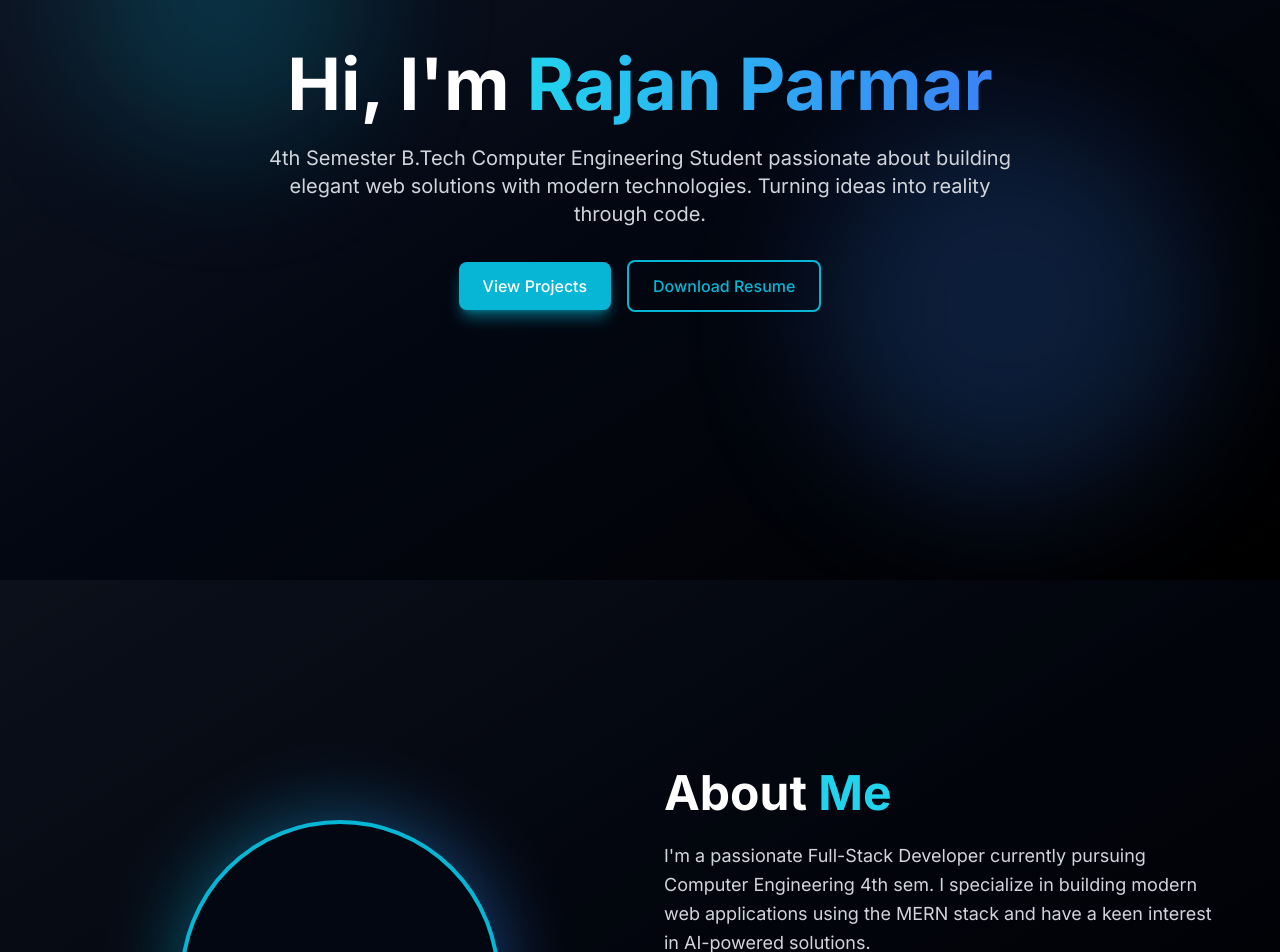
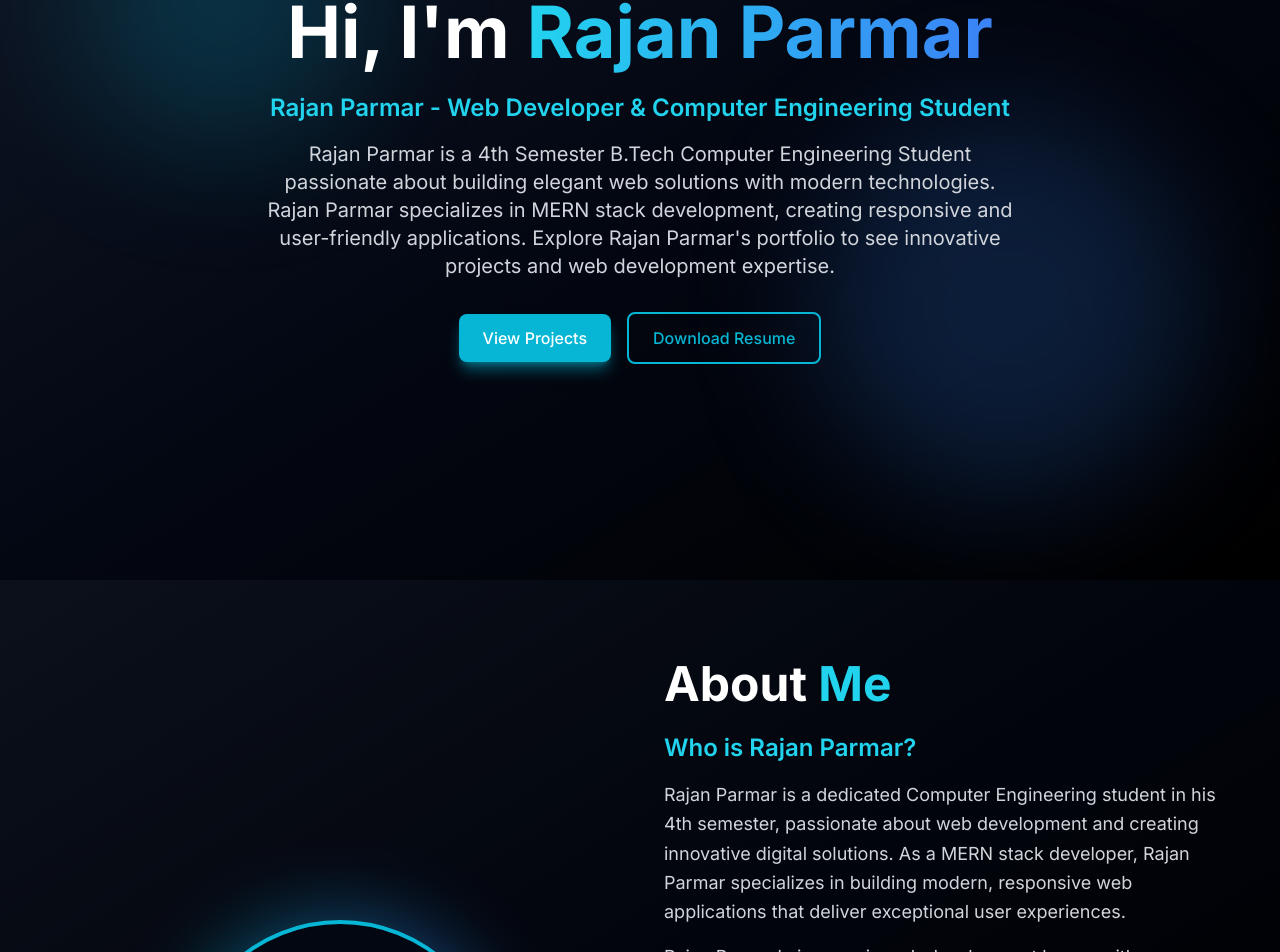
Before and after one commit to rajan-parmar-23102006/rajanparmar, a Next.js app in the folder rajan-portfolio/: page / in a window 1280 px wide. Shown: the part 220-1172 px from the top of the page. Built offline with nearby package versions, Linux system fonts and the light colour scheme.

Commit message:
SEo improvement

```diff
--- a/rajan-portfolio/app/layout.tsx
+++ b/rajan-portfolio/app/layout.tsx
@@ -5,8 +5,47 @@ import "./globals.css";
 const inter = Inter({ subsets: ["latin"] });
 
 export const metadata: Metadata = {
-  title: "Rajan Parmar | Full-Stack Developer",
-  description: "Portfolio of Rajan Parmar - Full-Stack Developer specializing in MERN stack and modern web technologies.",
+  title: "Rajan Parmar | Web Developer | Portfolio | MERN Stack Developer",
+  description: "Rajan Parmar is a skilled web developer and Computer Engineering student specializing in MERN stack, JavaScript, React, Node.js, and modern web applications. View Rajan Parmar's portfolio, projects, skills, and experience.",
+  keywords: "Rajan Parmar, web developer, MERN stack developer, full-stack developer, JavaScript developer, React developer, Node.js developer, portfolio, Rajan Parmar projects, Rajan Parmar resume",
+  authors: [{ name: "Rajan Parmar" }],
+  creator: "Rajan Parmar",
+  publisher: "Rajan Parmar",
+  openGraph: {
+    title: "Rajan Parmar | Web Developer Portfolio",
+    description: "Rajan Parmar - Full-Stack Developer specializing in MERN stack and modern web technologies. Computer Engineering student with expertise in JavaScript, React, and Node.js.",
+    url: "https://rajanparmar.vercel.app",
+    siteName: "Rajan Parmar Portfolio",
+    type: "website",
+    images: [
+      {
+        url: "/personalimage.jpg",
+        width: 1200,
+        height: 630,
+        alt: "Rajan Parmar - Web Developer",
+      },
+    ],
+  },
+  twitter: {
+    card: "summary_large_image",
+    title: "Rajan Parmar | Web Developer Portfolio",
+    description: "Rajan Parmar - Full-Stack Developer specializing in MERN stack and modern web technologies.",
+    images: ["/personalimage.jpg"],
+  },
+  robots: {
+    index: true,
+    follow: true,
+    googleBot: {
+      index: true,
+      follow: true,
+      "max-video-preview": -1,
+      "max-image-preview": "large",
+      "max-snippet": -1,
+    },
+  },
+  verification: {
+    google: "your-google-site-verification-code", // You'll need to add this from Google Search Console
+  },
 };
 
 export default function RootLayout({
@@ -16,6 +55,41 @@ export default function RootLayout({
 }>) {
   return (
     <html lang="en">
+      <head>
+        <script
+          type="application/ld+json"
+          dangerouslySetInnerHTML={{
+            __html: JSON.stringify({
+              "@context": "https://schema.org",
+              "@type": "Person",
+              "name": "Rajan Parmar",
+              "url": "https://rajanparmar.vercel.app",
+              "sameAs": [
+                "https://github.com/rajan-parmar-23102006/",
+                "https://www.linkedin.com/in/rajan-parmar-458978301/",
+                "https://twitter.com/yourusername", // Add your Twitter if you have one
+                "https://instagram.com/yourusername" // Add your Instagram if you have one
+              ],
+              "jobTitle": "Web Developer",
+              "description": "Rajan Parmar is a Computer Engineering student and full-stack web developer specializing in MERN stack technologies including JavaScript, React, Node.js, and modern web applications.",
+              "image": "https://rajanparmar.vercel.app/personalimage.jpg",
+              "address": {
+                "@type": "PostalAddress",
+                "addressCountry": "India"
+              },
+              "knowsAbout": [
+                "Web Development",
+                "MERN Stack",
+                "JavaScript",
+                "React",
+                "Node.js",
+                "Full-Stack Development",
+                "Computer Engineering"
+              ]
+            })
+          }}
+        />
+      </head>
       <body className={inter.className}>{children}</body>
     </html>
   );
--- /dev/null
+++ b/rajan-portfolio/app/sitemap.ts
@@ -0,0 +1,44 @@
+import { MetadataRoute } from 'next'
+
+export default function sitemap(): MetadataRoute.Sitemap {
+  const baseUrl = 'https://rajanparmar.vercel.app'
+
+  return [
+    {
+      url: baseUrl,
+      lastModified: new Date(),
+      changeFrequency: 'monthly',
+      priority: 1,
+    },
+    {
+      url: `${baseUrl}#about`,
+      lastModified: new Date(),
+      changeFrequency: 'monthly',
+      priority: 0.8,
+    },
+    {
+      url: `${baseUrl}#skills`,
+      lastModified: new Date(),
+      changeFrequency: 'monthly',
+      priority: 0.8,
+    },
+    {
+      url: `${baseUrl}#projects`,
+      lastModified: new Date(),
+      changeFrequency: 'monthly',
+      priority: 0.9,
+    },
+    {
+      url: `${baseUrl}#experience`,
+      lastModified: new Date(),
+      changeFrequency: 'monthly',
+      priority: 0.7,
+    },
+    {
+      url: `${baseUrl}#contact`,
+      lastModified: new Date(),
+      changeFrequency: 'monthly',
+      priority: 0.6,
+    },
+  ]
+}
--- a/rajan-portfolio/components/About.tsx
+++ b/rajan-portfolio/components/About.tsx
@@ -44,6 +44,19 @@ export default function About() {
             About <span className="text-cyan-400">Me</span>
           </h2>
 
+          {/* Who is Rajan Parmar Section */}
+          <div className="mb-8">
+            <h3 className="text-2xl font-semibold text-cyan-400 mb-4">
+              Who is Rajan Parmar?
+            </h3>
+            <p className="text-gray-300 text-lg leading-relaxed mb-4">
+              Rajan Parmar is a dedicated Computer Engineering student in his 4th semester, passionate about web development and creating innovative digital solutions. As a MERN stack developer, Rajan Parmar specializes in building modern, responsive web applications that deliver exceptional user experiences.
+            </p>
+            <p className="text-gray-300 text-lg leading-relaxed mb-4">
+              Rajan Parmar's journey in web development began with a curiosity for technology and has evolved into a comprehensive skill set encompassing front-end and back-end development. Rajan Parmar believes in writing clean, maintainable code and staying updated with the latest industry trends and best practices.
+            </p>
+          </div>
+
           <p className="text-gray-300 text-lg leading-relaxed mb-6">
             {personalInfo.description}
           </p>
--- a/rajan-portfolio/components/Hero.tsx
+++ b/rajan-portfolio/components/Hero.tsx
@@ -76,9 +76,21 @@ export default function Hero() {
         >
           Hi, I'm{" "}
           <span className="bg-gradient-to-r from-cyan-400 to-blue-500 bg-clip-text text-transparent">
-            {personalInfo.name}
+            Rajan Parmar
           </span>
         </motion.h1>
+
+        {/* SEO-optimized subtitle */}
+        <motion.div
+          className="mb-4"
+          initial={{ opacity: 0, y: reduceMotion ? 0 : 20 }}
+          animate={{ opacity: 1, y: 0 }}
+          transition={{ duration: reduceMotion ? 0.3 : 0.6, delay: reduceMotion ? 0.1 : 0.2 }}
+        >
+          <h2 className="text-xl md:text-2xl text-cyan-400 font-semibold">
+            Rajan Parmar - Web Developer & Computer Engineering Student
+          </h2>
+        </motion.div>
 
         {/* Description with Fade-in */}
         <motion.p
@@ -87,9 +99,10 @@ export default function Hero() {
           animate={{ opacity: 1, y: 0 }}
           transition={{ duration: reduceMotion ? 0.3 : 0.6, delay: reduceMotion ? 0.1 : 0.3 }}
         >
-          4th Semester B.Tech Computer Engineering Student passionate about
-          building elegant web solutions with modern technologies. Turning ideas
-          into reality through code.
+          Rajan Parmar is a 4th Semester B.Tech Computer Engineering Student passionate about
+          building elegant web solutions with modern technologies. Rajan Parmar specializes in MERN stack development,
+          creating responsive and user-friendly applications. Explore Rajan Parmar's portfolio to see innovative projects
+          and web development expertise.
         </motion.p>
 
         {/* Buttons with Stagger Animation */}
--- a/rajan-portfolio/components/Projects.tsx
+++ b/rajan-portfolio/components/Projects.tsx
@@ -29,8 +29,13 @@ export default function Projects() {
           transition={{ duration: 0.6 }}
         >
           <h2 className="text-4xl md:text-5xl font-bold">
-            Featured <span className="text-cyan-400">Projects</span>
+            Rajan Parmar <span className="text-cyan-400">Projects</span>
           </h2>
+          <p className="text-gray-300 mt-4 max-w-2xl mx-auto">
+            Explore Rajan Parmar's portfolio of web development projects, showcasing expertise in MERN stack,
+            JavaScript, React, and modern web technologies. Each project demonstrates Rajan Parmar's commitment
+            to creating innovative and user-friendly applications.
+          </p>
           <div className="w-16 h-0.5 bg-cyan-400 mx-auto mt-4" />
         </motion.div>
 
```
Also changed, not shown: rajan-portfolio/public/robots.txt (added), 1 other file (tests, documents, lock files or other folders).
